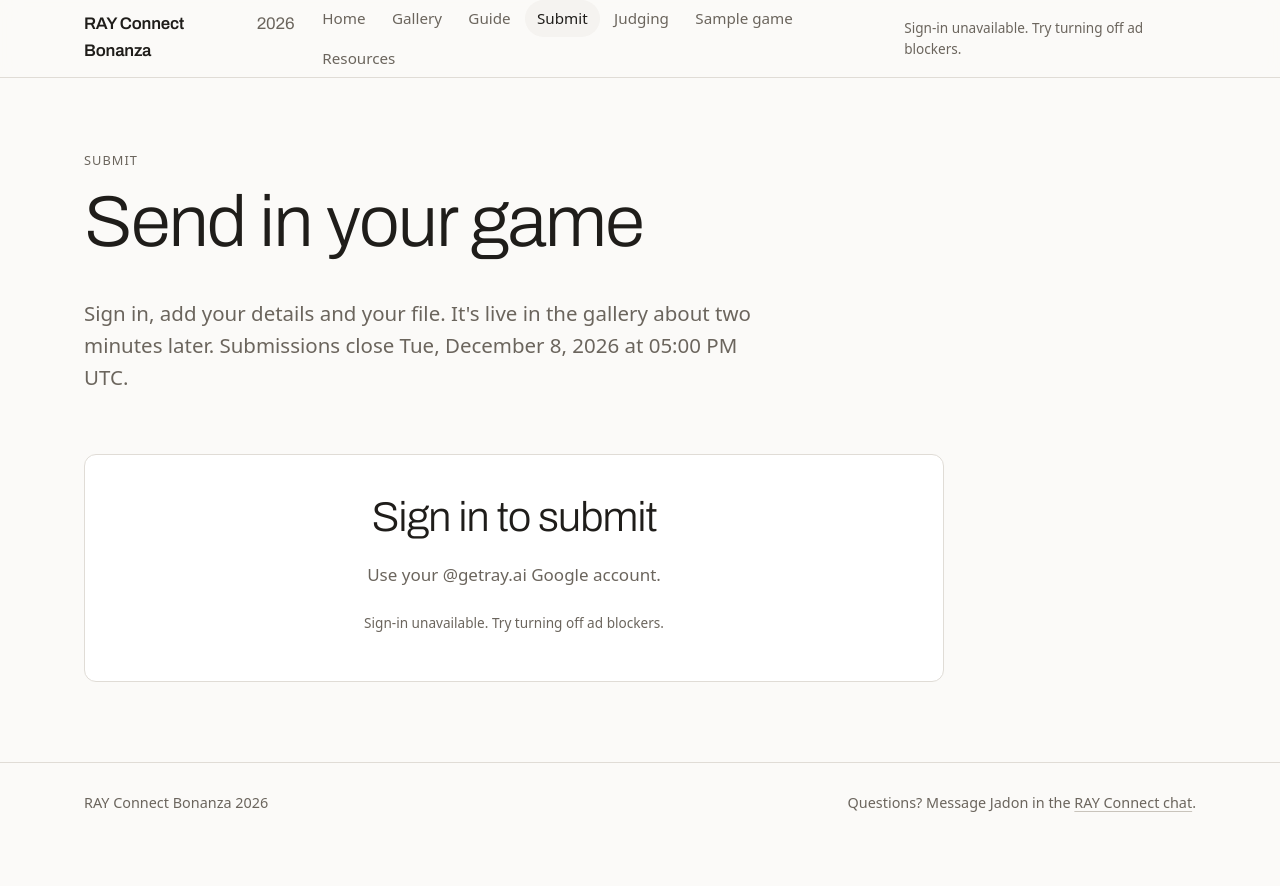
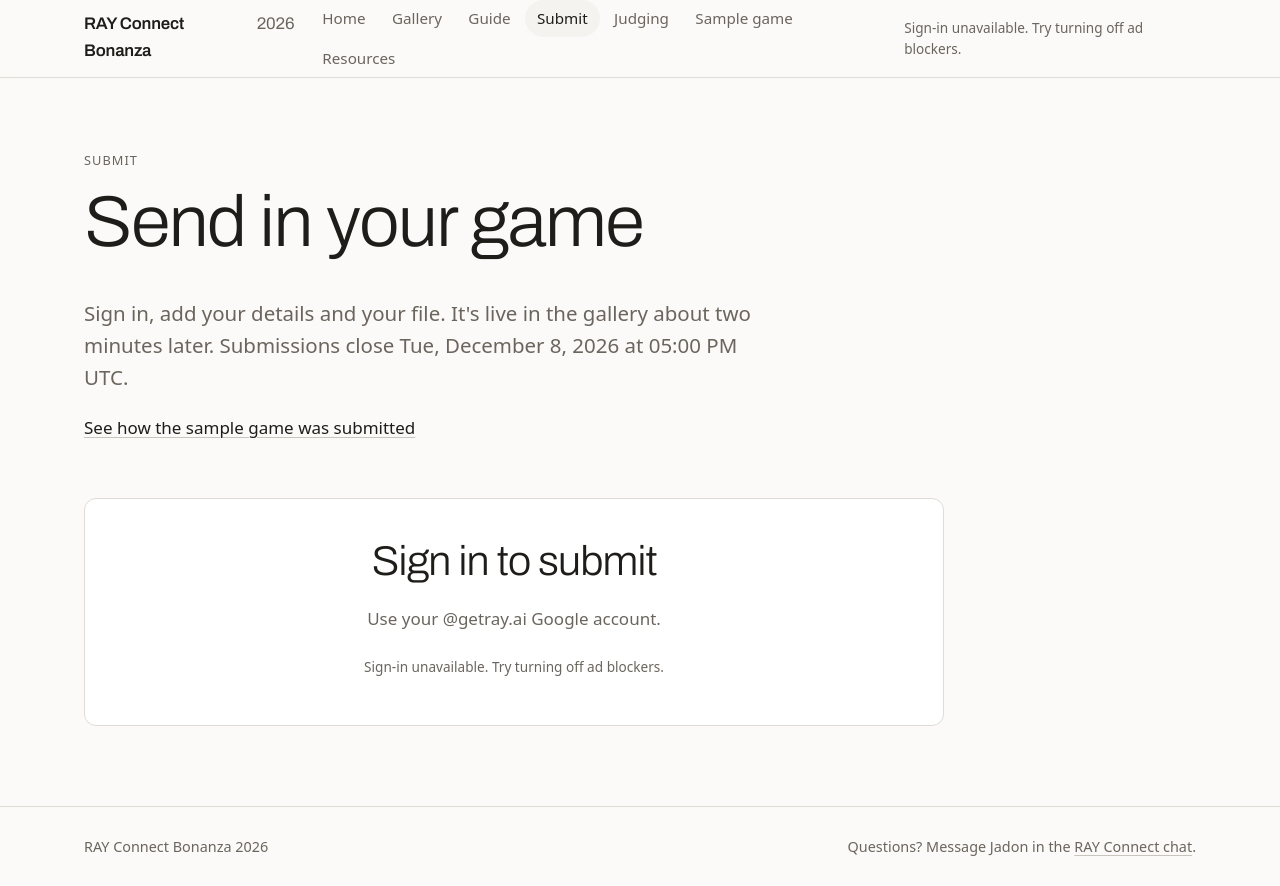
Before and after one commit to jadonnaiken-ui/RAY-Connect, a plain HTML site: page submit.html in a window 1280 px wide. Before the commit the page ends 842 px from the top, so only its background shows below. Drawn offline with Linux system fonts and the light colour scheme; a web font is replaced by a local one.

Commit message:
Submit: link to the sample page's how-it-was-submitted steps
Co-Authored-By: Claude Opus 5.5 <noreply@anthropic.com>

```diff
--- a/submit.html
+++ b/submit.html
@@ -22,6 +22,7 @@
       <span class="eyebrow">Submit</span>
       <h1>Send in your game</h1>
       <p class="lead">Sign in, add your details and your file. It's live in the gallery about two minutes later. Submissions close <span data-slot="deadline-text">at the deadline</span>.</p>
+      <p><a href="sample.html#upload">See how the sample game was submitted</a></p>
     </div>
   </section>
 
```
